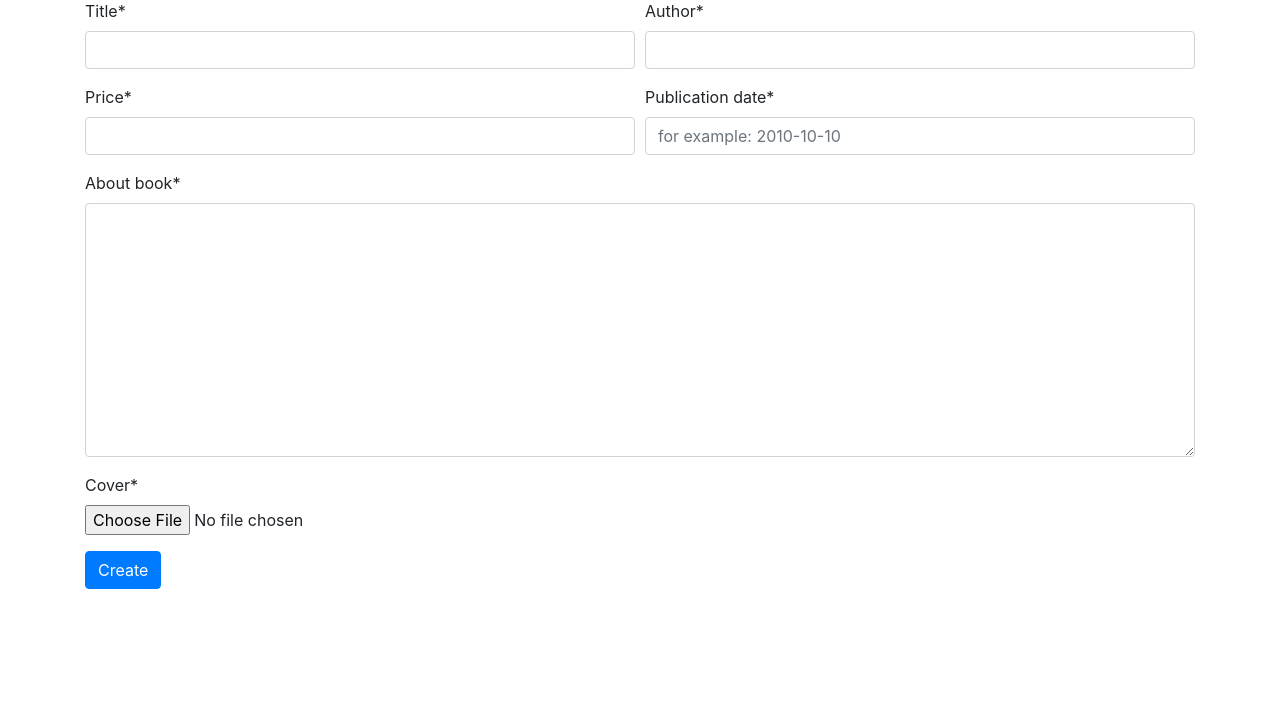
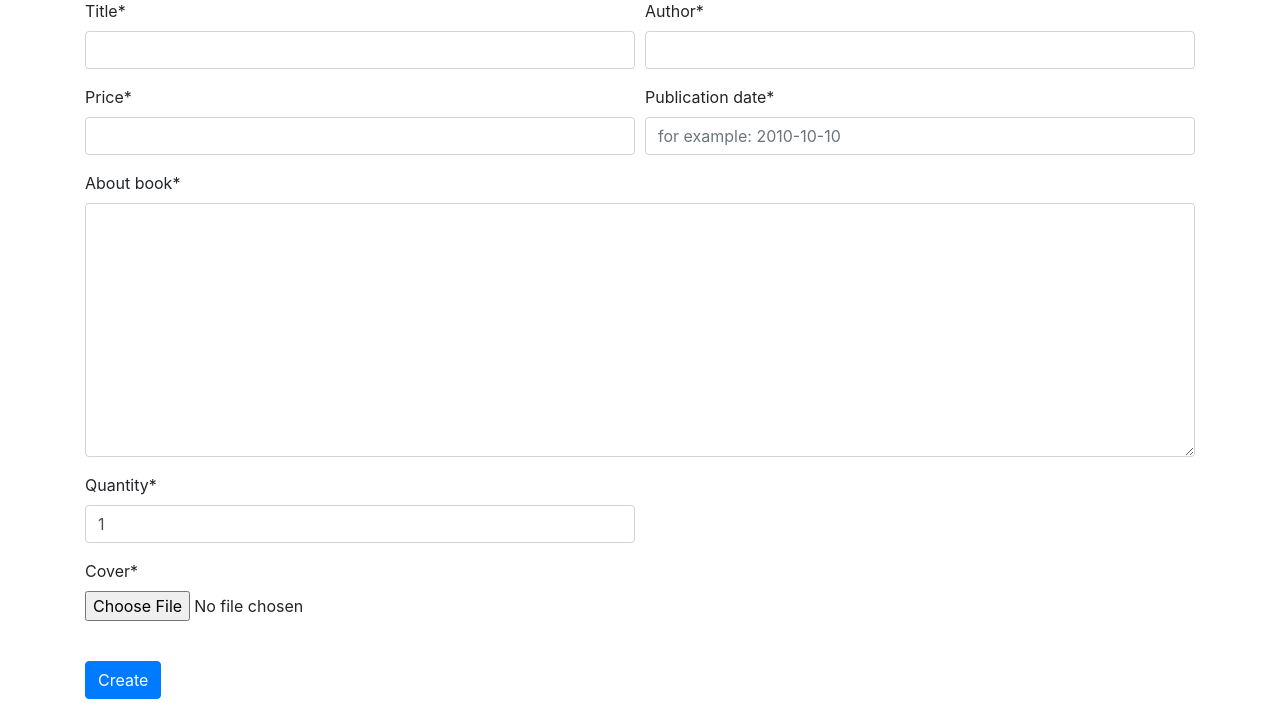
Before and after one commit to AliReza7222/Store, a Django app: page /books/create/ in a window 1280 px wide. Shown: the part 136-859 px from the top of the page. Before the commit the page ends 725 px from the top, so only its background shows below. Run offline with Django 4.2, Linux system fonts and the light colour scheme; the visitor is signed in with stand-in values (Sample User, id 1); parts of the project's set-up code (start-up, migrations or seed data) failed here and were passed over; some libraries are stand-ins or nearby versions.

Commit message:
start for create a shopping cart

```diff
--- a/books/forms.py
+++ b/books/forms.py
@@ -11,6 +11,7 @@ class FormRegisterBook(forms.ModelForm):
             'about_book',
             'publication_date',
             'price',
+            'quantity',
             'cover'
         ]
         widgets = {
--- a/books/models.py
+++ b/books/models.py
@@ -16,6 +16,7 @@ class Book(models.Model):
     author = models.CharField(max_length=200)
     about_book = models.TextField()
     publication_date = models.DateField()
+    quantity = models.PositiveIntegerField(default=1)
     price = models.DecimalField(max_digits=6, decimal_places=2)
     favourites = models.ManyToManyField(User, related_name='favourite', default=None, blank=True)
     cover = models.ImageField(upload_to='covers/')
--- a/templates/books/register_book.html
+++ b/templates/books/register_book.html
@@ -29,7 +29,13 @@
               </div>
             </div>
             {{ form.about_book|as_crispy_field }}
+            <div class="form-row">
+              <div class="form-group col-md-6 mb-0">
+                  {{ form.quantity|as_crispy_field }}
+              </div>
+            </div>
             {{ form.cover|as_crispy_field }}
+            <br>
             {% if not update %}
                 <button class="btn btn-primary" type="submit">Create</button>
             {% elif update %}
```
Also changed, not shown: templates/books/book_detail.html (+10 -5 lines).
